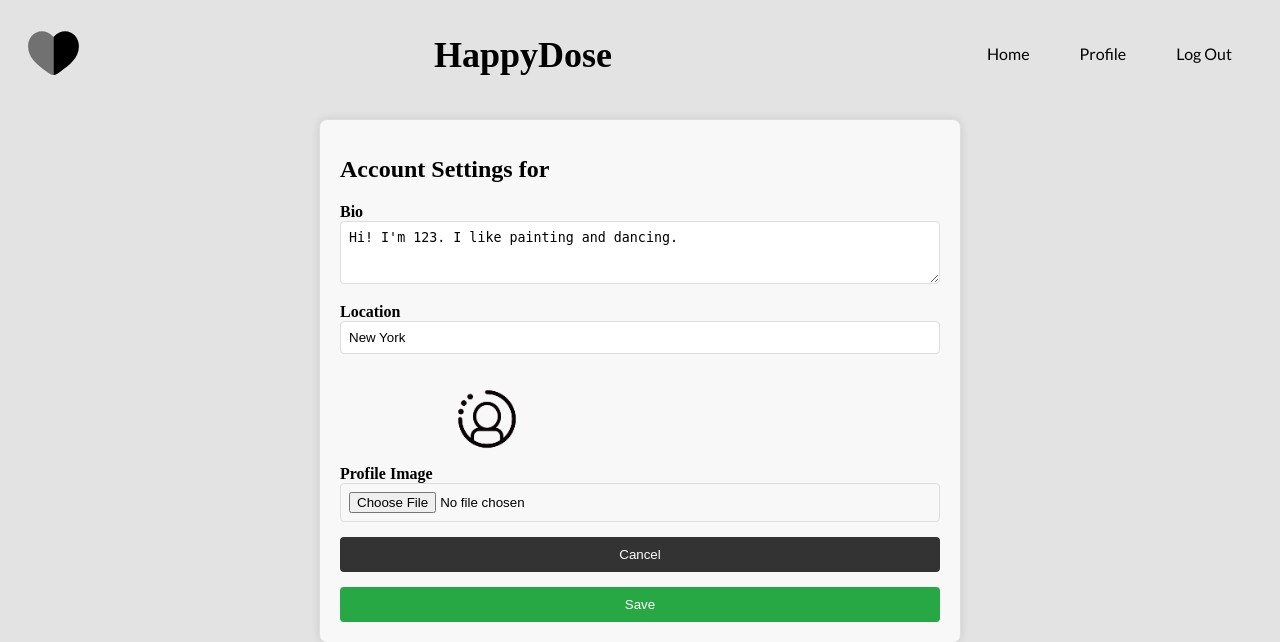
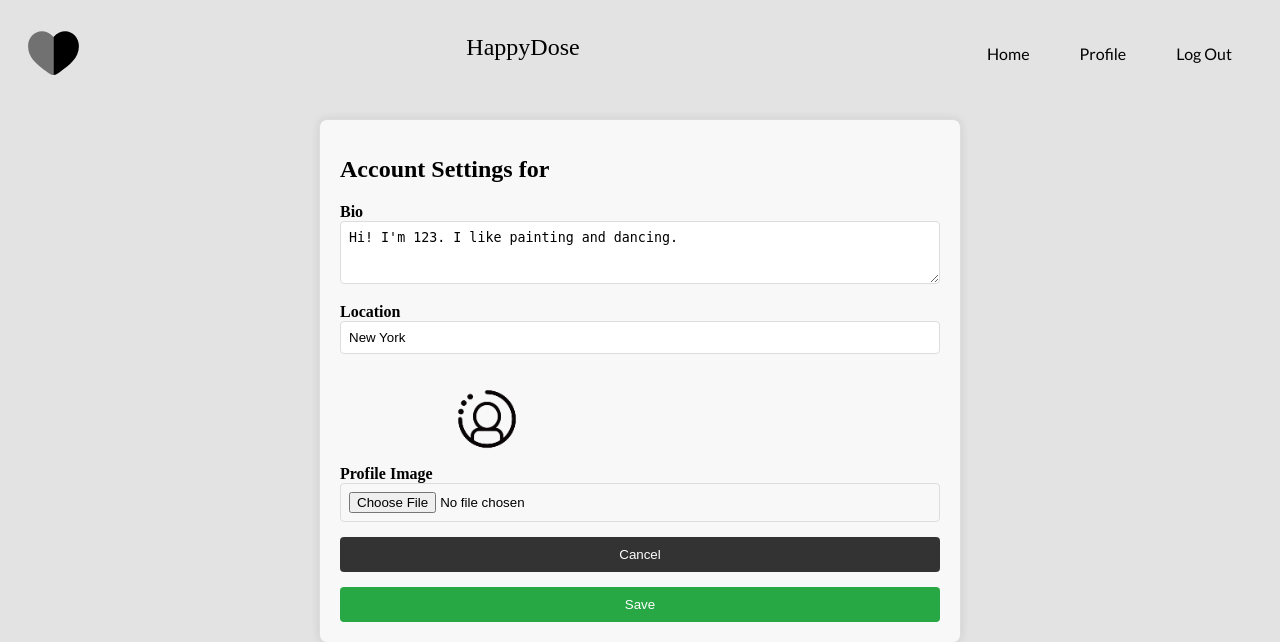
Before and after one commit to k890m/Happy-Dose, a Django app: template templates/settings.html in a window 1280 px wide. Shown: the top 642 px of the page. Run offline with Django 5.2, Linux system fonts and the light colour scheme; the template is opened without the code that fills it: values that come from a table or form of the project are taken from there, others are empty; data comes from the database, SQL or seed files in the repository; some web fonts are replaced.

Commit message:
main page

```diff
--- a/static/index.css
+++ b/static/index.css
@@ -27,9 +27,6 @@ main {
 .logo-title {
   color: #000;
   font-family: MuseoModerno;
-  font-size: 1.5rem;
-  font-style: normal;
-  font-weight: 400;
   line-height: normal;
   display: inline;
   width: 15.625rem;
@@ -66,7 +63,8 @@ nav a:hover {
 
 nav h1 {
   margin: 0;
-  font-size: 1.5em;
+  font-size: 1.5rem;
+  font-style: normal;
   font-weight: 400;
 }
 
--- a/static/setting.css
+++ b/static/setting.css
@@ -10,9 +10,6 @@ body {
 .logo-title {
   color: #000;
   font-family: MuseoModerno;
-  font-size: 1.5rem;
-  font-style: normal;
-  font-weight: 400;
   line-height: normal;
   display: inline;
   width: 15.625rem;
@@ -47,8 +44,11 @@ nav a:hover {
 
 nav h1 {
   margin: 0;
-  font-size: 1.5em;
+  font-size: 1.5rem;
+  font-style: normal;
+  font-weight: 400;
 }
+
 
 nav ul {
   display: flex;
```
